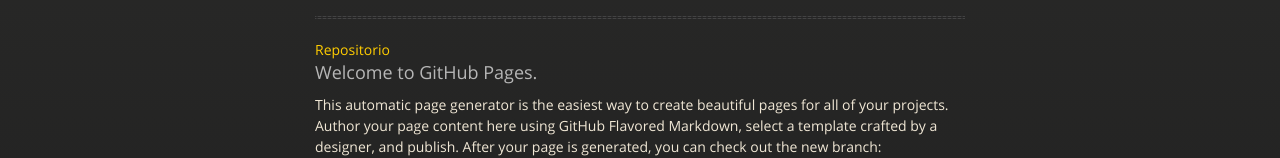
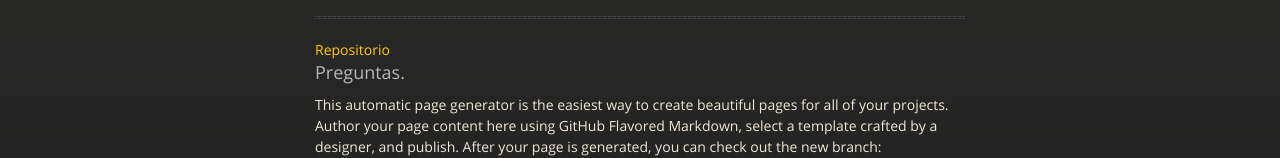
Before and after one commit to danielar92/danielar92.github.io, a plain HTML site: page index.html in a window 1280 px wide. Shown: the part 171-329 px from the top of the page. Drawn offline with nearby package versions, Linux system fonts and the light colour scheme.

Commit message:
Update index.html

```diff
--- a/index.html
+++ b/index.html
@@ -32,7 +32,7 @@
         </div>
 
         <h3>
-<a name="welcome-to-github-pages" class="anchor" href="#welcome-to-github-pages"><span class="octicon octicon-link"></span></a>Welcome to GitHub Pages.</h3>
+<a name="Preguntas" class="anchor"><span class="octicon octicon-link"></span></a>Preguntas.</h3>
 
 <p>This automatic page generator is the easiest way to create beautiful pages for all of your projects. Author your page content here using GitHub Flavored Markdown, select a template crafted by a designer, and publish. After your page is generated, you can check out the new branch:</p>
 
```
